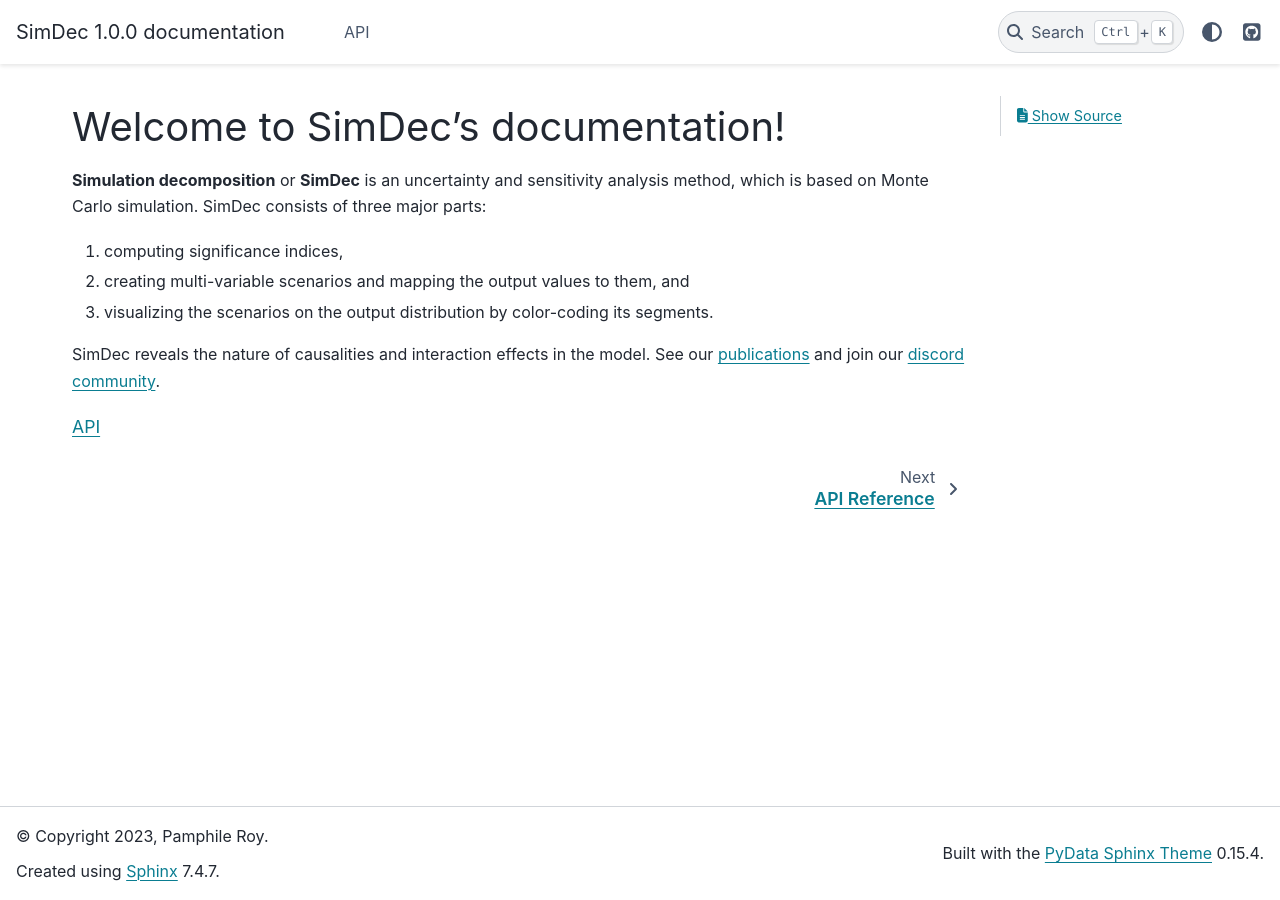
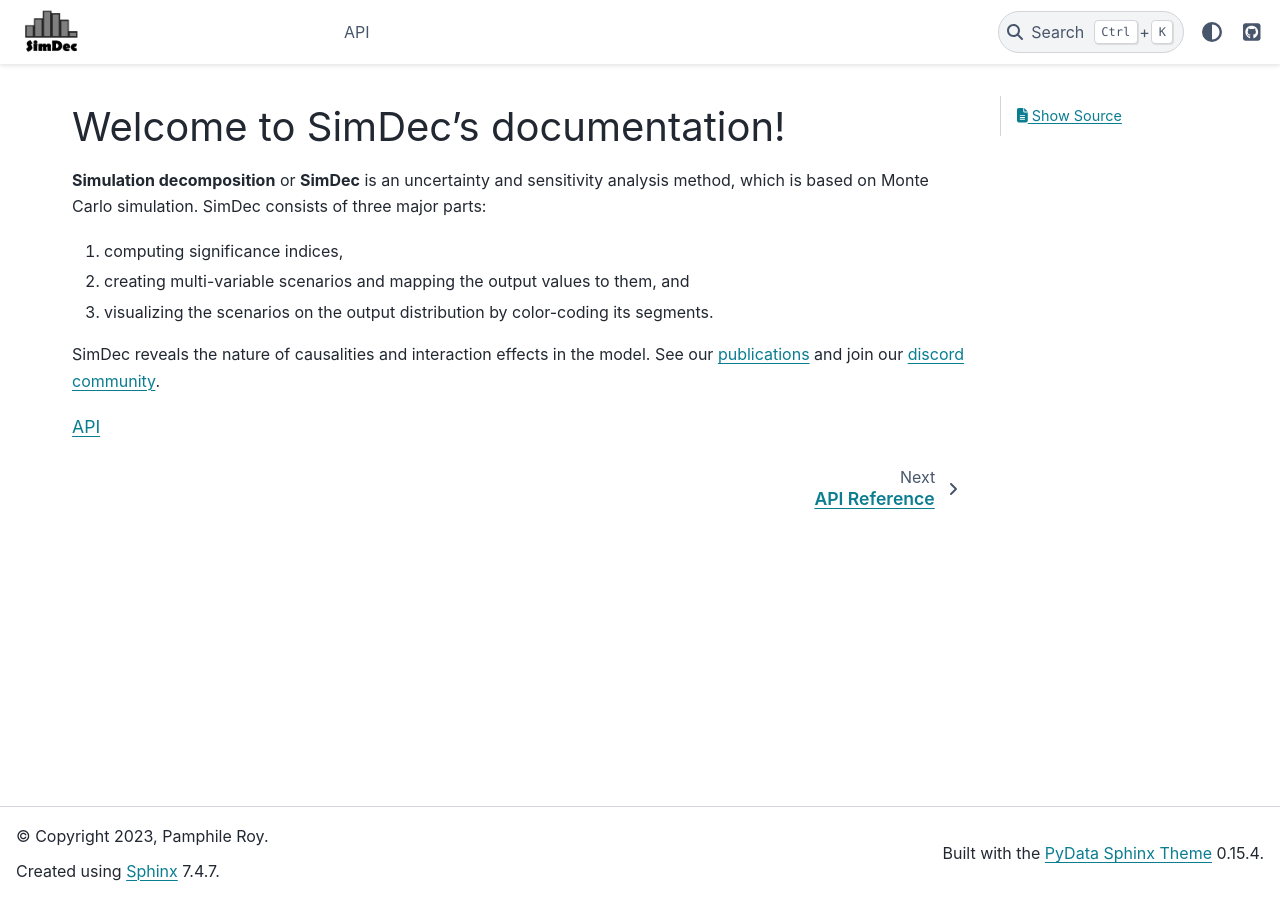
Before and after one commit to Simulation-Decomposition/simdec-python, a Sphinx documentation site: the page built from docs/index.rst, in a window 1280 px wide. Built offline with Sphinx 7.4.7 and the PyData theme 0.15.4, drawn with Linux system fonts in a browser that asks for light colours.

Commit message:
Add logo and favicon

```diff
--- a/docs/conf.py
+++ b/docs/conf.py
@@ -34,9 +34,11 @@ autosummary_generate = True
 html_theme = "pydata_sphinx_theme"
 html_static_path = ["_static"]
 
+html_logo = "_static/logo.gif"
+html_favicon = "_static/favicon.png"
+
 html_theme_options = {
     "github_url": "https://github.com/Simulation-Decomposition/simdec-python",
-    # "navbar_end": ["theme-switcher", "version-switcher", "navbar-icon-links"],
     # "switcher": {
     #     "json_url": "https://simdec.readthedocs.io/en/latest/_static/version_switcher.json",  # noqa
     #     "version_match": release,
```
Also changed, not shown: docs/_static/favicon.png (added), docs/_static/logo.gif (added).
